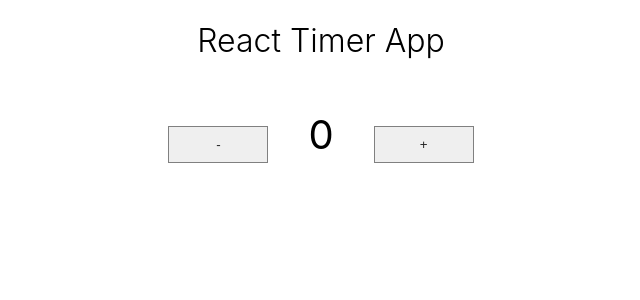
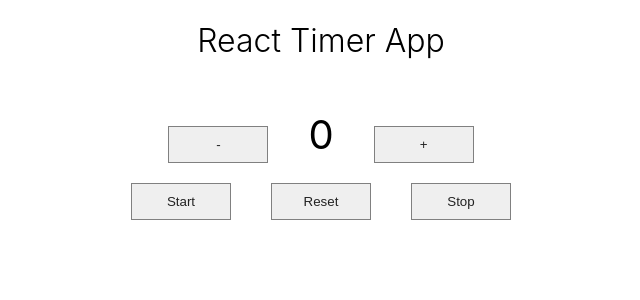
Before and after one commit to jabed3700/React-Timer-App, a React (Create React App) app: page / in a window 1280 px wide. Shown: the top 300 px of the page, without its empty margins (319-959 px from the left). Built offline with nearby package versions, Linux system fonts and the light colour scheme.

Commit message:
add startTimer function

```diff
--- a/src/component/app.jsx
+++ b/src/component/app.jsx
@@ -5,6 +5,7 @@ class App extends React.Component{
     state= {
         count:0,
     }
+    intervalId = null;
     incrementCount = ()=>{
         this.setState({count:this.state.count+1})
     }
@@ -12,6 +13,19 @@ class App extends React.Component{
        if(this.state.count > 0){
             this.setState({count:this.state.count-1})
        }
+    }
+    startTimer = ()=>{
+        if(this.state.count > 0 && !this.intervalId){
+            this.intervalId = setInterval(()=>{
+                this.setState({count:this.state.count-1},()=>{
+                    if(this.state.count == 0){
+                        alert("Timer Finised")
+                        clearInterval(this.intervalId)
+                        this.intervalId = null
+                    }
+                })
+            },1000)
+        }
     }
     render() {
 
@@ -23,6 +37,11 @@ class App extends React.Component{
                     <p className="Text">{this.state.count}</p>
                     <button className="Btn" onClick={this.incrementCount}> + </button>
                 </div>
+                <div className="Container">
+                    <button className="Btn" onClick={this.startTimer}>Start</button>
+                    <button className="Btn">Reset</button>
+                    <button className="Btn">Stop</button>
+                </div>
              </div>
         )
     }
```
